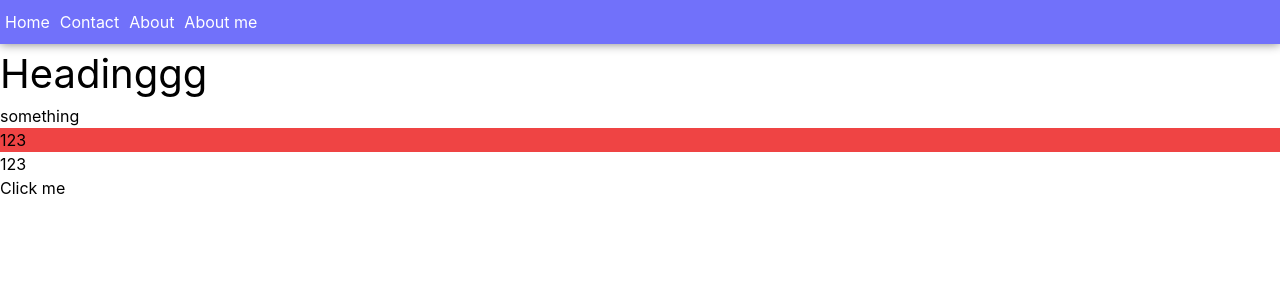
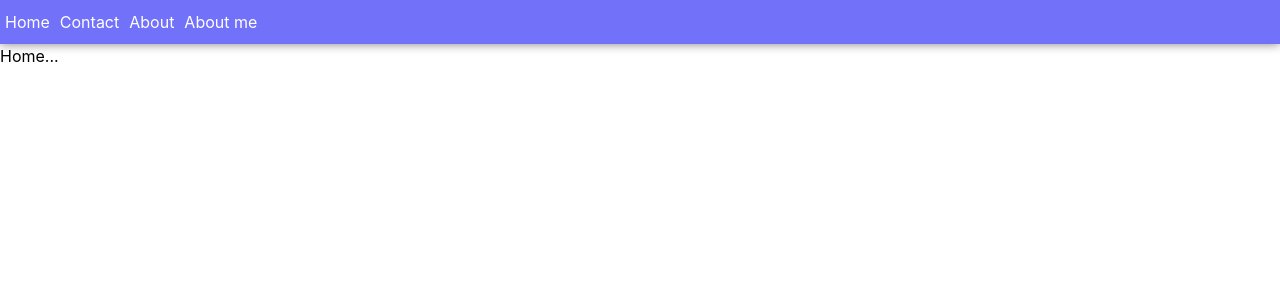
Before and after one commit to acadea/course_react_deep_dive, a React (Vite) app: page / in a window 1280 px wide. Shown: the top 300 px of the page. Built offline with nearby package versions, Linux system fonts and the light colour scheme.

Commit message:
added react router

```diff
--- a/package.json
+++ b/package.json
@@ -9,7 +9,8 @@
   },
   "dependencies": {
     "react": "^18.0.0",
-    "react-dom": "^18.0.0"
+    "react-dom": "^18.0.0",
+    "react-router-dom": "^6.3.0"
   },
   "devDependencies": {
     "@types/react": "^18.0.0",
--- a/src/App.jsx
+++ b/src/App.jsx
@@ -3,6 +3,9 @@ import logo from './logo.svg'
 import './App.css'
 import Heading from './components/Heading';
 import Navbar from './layouts/public/navbar/Navbar';
+import { BrowserRouter, Route, Routes } from 'react-router-dom';
+import Home from './pages/Home';
+import Contact from './pages/Contact';
 
 function App() {
   // let abc = "123";
@@ -20,22 +23,17 @@ function App() {
   }
   return (
     <div>
+      <BrowserRouter>
 
-      <Navbar/>
+        <Routes>
+          <Route path="/" element={<Home/>} />
+          <Route path='contact' element={<Contact/>} />
 
-      <Heading
-       click={sayHello}
-       color="red"
-       align="center"
-       size="40">
-        Headinggg
-       </Heading>
+        </Routes>
 
-      <h1 className='bg-red-500'>{abc}</h1>
+      </BrowserRouter>
 
-      {paragraph}
 
-      <button onClick={changeAbc} >Click me</button>
     </div>
   )
 }
--- a/src/pages/Contact.jsx
+++ b/src/pages/Contact.jsx
@@ -1,7 +1,7 @@
 import React from 'react'
 import PublicLayout from '../layouts/public/PublicLayout'
 
-export default function Contact() {
+export default function Contact(props) {
   return (
     <PublicLayout>
       ...
--- a/src/pages/Home.jsx
+++ b/src/pages/Home.jsx
@@ -1,7 +1,7 @@
 import React from 'react'
 import PublicLayout from '../layouts/public/PublicLayout'
 
-export default function Home() {
+export default function Home(props) {
   return (
     <PublicLayout>
       Home...
```
Also changed, not shown: 1 other file (tests, documents, lock files or other folders).
